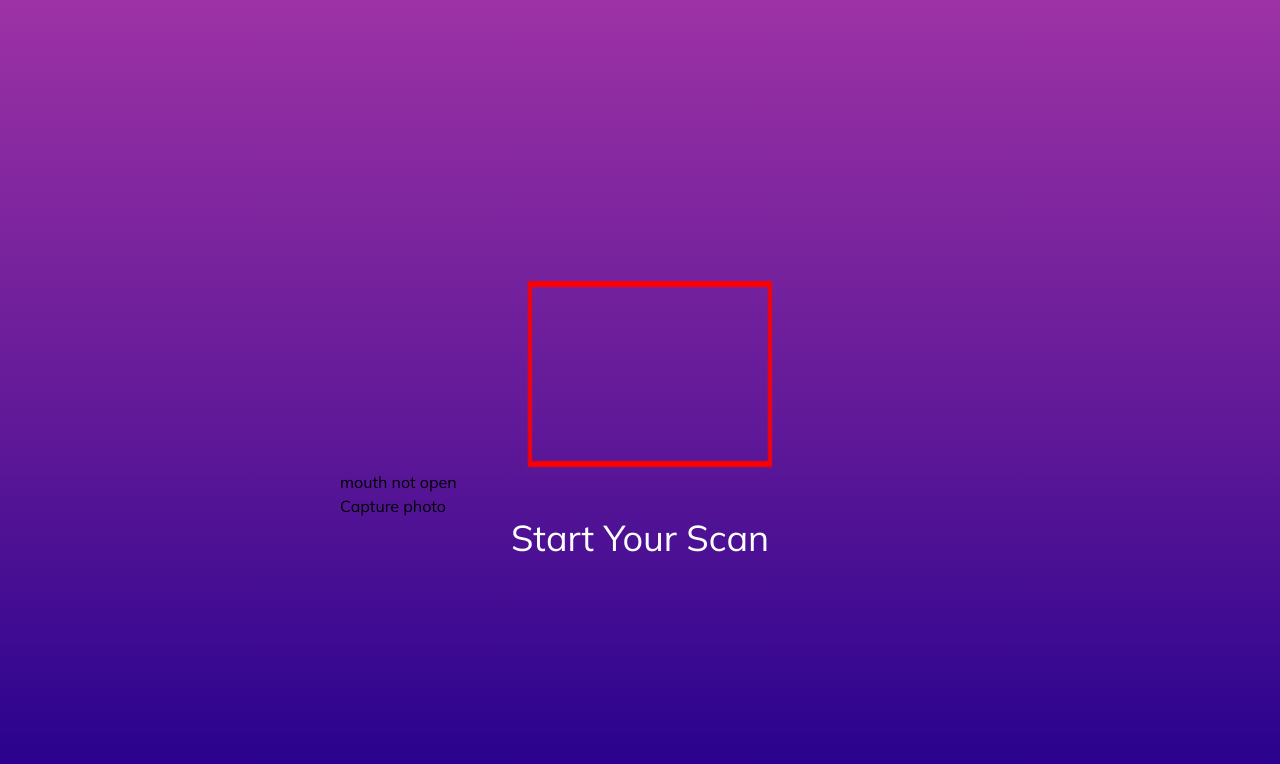
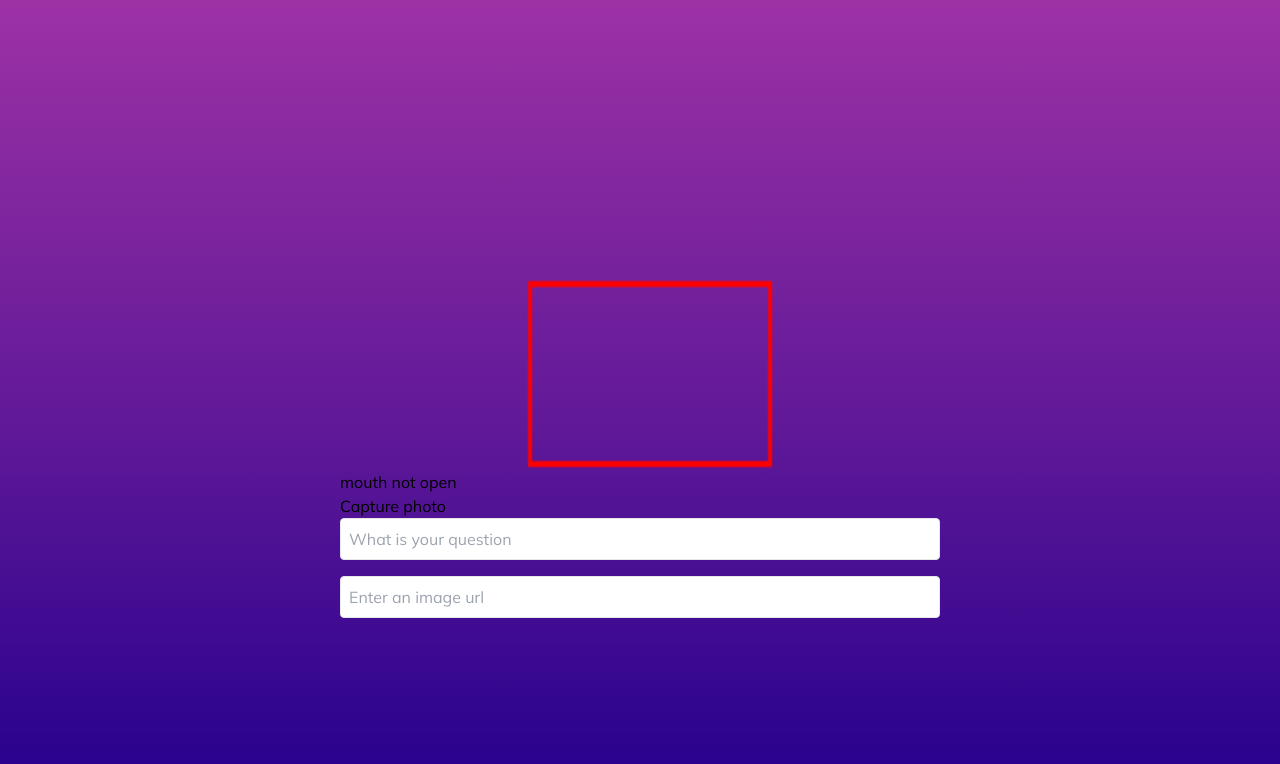
Before and after one commit to WhiteStoneDental/whitestone_IDSP, a Next.js app: page /scan in a window 1280 px wide. Shown: the top 764 px of the page. Built offline with nearby package versions, Linux system fonts and the light colour scheme; no server answers.

Commit message:
connect facelandmarker with chatgpt

```diff
--- a/src/app/scan/page.tsx
+++ b/src/app/scan/page.tsx
@@ -1,7 +1,8 @@
 "use client";
-import React from "react";
+import { useState } from "react";
 import dynamic from "next/dynamic";
 import { twMerge } from "tailwind-merge";
+import { submitImage } from "../../../util/send-to-api";
 
 const FaceLandmarkCanvas = dynamic(
   () => {
@@ -23,9 +24,6 @@ export default function ScanPage() {
     >
       <div className={twMerge("flex flex-col items-center mb-5")}>
         <FaceLandmarkCanvas />
-        <h1 className={twMerge("text-white text-4xl mb-5 dark:text-white")}>
-          Start Your Scan
-        </h1>
       </div>
     </div>
   );
--- a/src/components/FaceLandmarker.tsx
+++ b/src/components/FaceLandmarker.tsx
@@ -2,23 +2,8 @@ import Webcam from "react-webcam";
 import { useCallback, useEffect, useRef, useState } from "react";
 import Image from "next/image";
 import FaceLandmarkManager from "@/class/FaceLandmarkManager";
-
-interface Coordinates {
-  [key: string]: number;
-}
-
-const denormalizeCoordinates = (
-  coordinates: Coordinates,
-  width: number,
-  height: number
-) => {
-  const newCoords = { x: 0, y: 0 };
-
-  newCoords.x = coordinates.x * width;
-  newCoords.y = coordinates.y * height;
-
-  return newCoords;
-};
+import { twMerge } from "tailwind-merge";
+import { submitImage } from "../../util/send-to-api";
 
 const isMouthOpen = (score: number) => {
   return score >= 0.005;
@@ -31,71 +16,14 @@ export default function FaceLandmarker() {
   const canvasBoxRef = useRef<HTMLCanvasElement>(null);
   const lastVideoTimeRef = useRef(-1);
   const requestRef = useRef(0);
-  const [imgSrc, setImgSrc] = useState(null);
+  const [imgSrc, setImgSrc] = useState<string | null>(null);
   const [mouthOpen, setMouthOpen] = useState("mouth not open");
-
-  const cropImg = () => {
-    if (
-      canvasRef.current === null ||
-      imgSrc === null ||
-      imageRef.current === null
-    ) {
-      return;
-    }
-    const ctx = canvasRef.current.getContext("2d");
-
-    if (!ctx) {
-      return;
-    }
-
-    ctx.drawImage(
-      imageRef.current,
-      250,
-      300,
-      120,
-      100,
-      0,
-      0,
-      canvasRef.current.width,
-      canvasRef.current.height
-    );
-  };
-
-  const getResults = () => {
-    if (
-      webcamRef.current &&
-      webcamRef.current.video &&
-      webcamRef.current.video.currentTime !== lastVideoTimeRef.current
-    ) {
-      lastVideoTimeRef.current = webcamRef.current.video.currentTime;
-
-      try {
-        const faceLandmarkManager = FaceLandmarkManager.getInstance();
-        faceLandmarkManager.detectLandmarks(
-          webcamRef.current.video,
-          Date.now()
-        );
-        const results = faceLandmarkManager.getResults();
-        if (results.faceBlendshapes[0]) {
-          const mouthOpenScore =
-            results.faceBlendshapes[0].categories[27].score;
-          if (isMouthOpen(mouthOpenScore)) {
-            setMouthOpen("mouth open");
-          } else {
-            setMouthOpen("mouth not open");
-          }
-        } else {
-          setMouthOpen("mouth not open");
-        }
-      } catch (error) {
-        console.log(error);
-      }
-    }
-    requestRef.current = requestAnimationFrame(getResults);
-  };
+  const [message, setMessage] = useState<string>("");
+  const [imageURL, setImageURL] = useState<string>("");
+  const [result, setResult] = useState<string | null>(null);
 
   const capture = useCallback(() => {
-    if (webcamRef.current) {
+    if (webcamRef.current && canvasRef.current) {
       try {
         const faceLandmarkManager = FaceLandmarkManager.getInstance();
         const results = faceLandmarkManager.getResults();
@@ -113,7 +41,6 @@ export default function FaceLandmarker() {
 
   useEffect(() => {
     if (canvasBoxRef.current) {
-      console.log("1");
       const ctx = canvasBoxRef.current.getContext("2d");
 
       if (ctx) {
@@ -142,6 +69,39 @@ export default function FaceLandmarker() {
       }
     };
     getUserWebcam();
+
+    const getResults = () => {
+      if (
+        webcamRef.current &&
+        webcamRef.current.video &&
+        webcamRef.current.video.currentTime !== lastVideoTimeRef.current
+      ) {
+        lastVideoTimeRef.current = webcamRef.current.video.currentTime;
+
+        try {
+          const faceLandmarkManager = FaceLandmarkManager.getInstance();
+          faceLandmarkManager.detectLandmarks(
+            webcamRef.current.video,
+            Date.now()
+          );
+          const results = faceLandmarkManager.getResults();
+          if (results.faceBlendshapes[0]) {
+            const mouthOpenScore =
+              results.faceBlendshapes[0].categories[27].score;
+            if (isMouthOpen(mouthOpenScore)) {
+              setMouthOpen("mouth open");
+            } else {
+              setMouthOpen("mouth not open");
+            }
+          } else {
+            setMouthOpen("mouth not open");
+          }
+        } catch (error) {
+          console.log(error);
+        }
+      }
+      requestRef.current = requestAnimationFrame(getResults);
+    };
     // if (imgSrc && webcamRef.current) {
     //   try {
     //     setTimeout(() => {
@@ -162,16 +122,67 @@ export default function FaceLandmarker() {
   }, []);
 
   useEffect(() => {
+    const cropImg = () => {
+      if (
+        canvasRef.current === null ||
+        imgSrc === null ||
+        imageRef.current === null
+      ) {
+        return;
+      }
+      const ctx = canvasRef.current.getContext("2d");
+
+      if (!ctx) {
+        return;
+      }
+
+      ctx.drawImage(
+        imageRef.current,
+        250,
+        300,
+        120,
+        100,
+        0,
+        0,
+        canvasRef.current.width,
+        canvasRef.current.height
+      );
+    };
+
+    const handleSubmit = async () => {
+      try {
+        // console.log(message);
+        // console.log(imageURL);
+        const streamIterator = await submitImage(
+          "/api/route",
+          message,
+          imageURL
+        );
+        let result = "";
+        for await (const chunk of streamIterator) {
+          result += chunk;
+        }
+        setResult(result);
+      } catch (error) {
+        console.error("Error submitting image:", error);
+        setResult("Error submitting image");
+      }
+    };
+
     if (imgSrc) {
       try {
         setTimeout(() => {
           cropImg();
+          if (canvasRef.current) {
+            setImageURL(canvasRef.current.toDataURL());
+            handleSubmit();
+          }
         }, 1000);
       } catch (error) {
         console.log(error);
       }
     }
-  }, [imgSrc]);
+  }, [imgSrc, imageURL, message]);
 
   return (
     <div className="container">
@@ -202,6 +213,32 @@ export default function FaceLandmarker() {
       <div className="btn-container">
         <button onClick={capture}>Capture photo</button>
       </div>
+
+      <input
+        type="text"
+        placeholder="What is your question"
+        value={message}
+        onChange={(e) => setMessage(e.target.value)}
+        className={twMerge(
+          "w-full p-2 mb-4 border rounded bg-white text-black dark:bg-gray-800 dark:text-white"
+        )}
+      />
+      <input
+        type="text"
+        placeholder="Enter an image url"
+        value={imageURL}
+        onChange={(e) => setImageURL(e.target.value)}
+        className={twMerge(
+          "w-full p-2 mb-4 border rounded bg-white text-black dark:bg-gray-800 dark:text-white"
+        )}
+      />
+      <div></div>
+      {result && (
+        <div>
+          <h2>Result:</h2>
+          <p>{result}</p>
+        </div>
+      )}
     </div>
   );
 }
```
Also changed, not shown: util/send-to-api.ts (+2 -4 lines), 1 other file (tests, documents, lock files or other folders).
